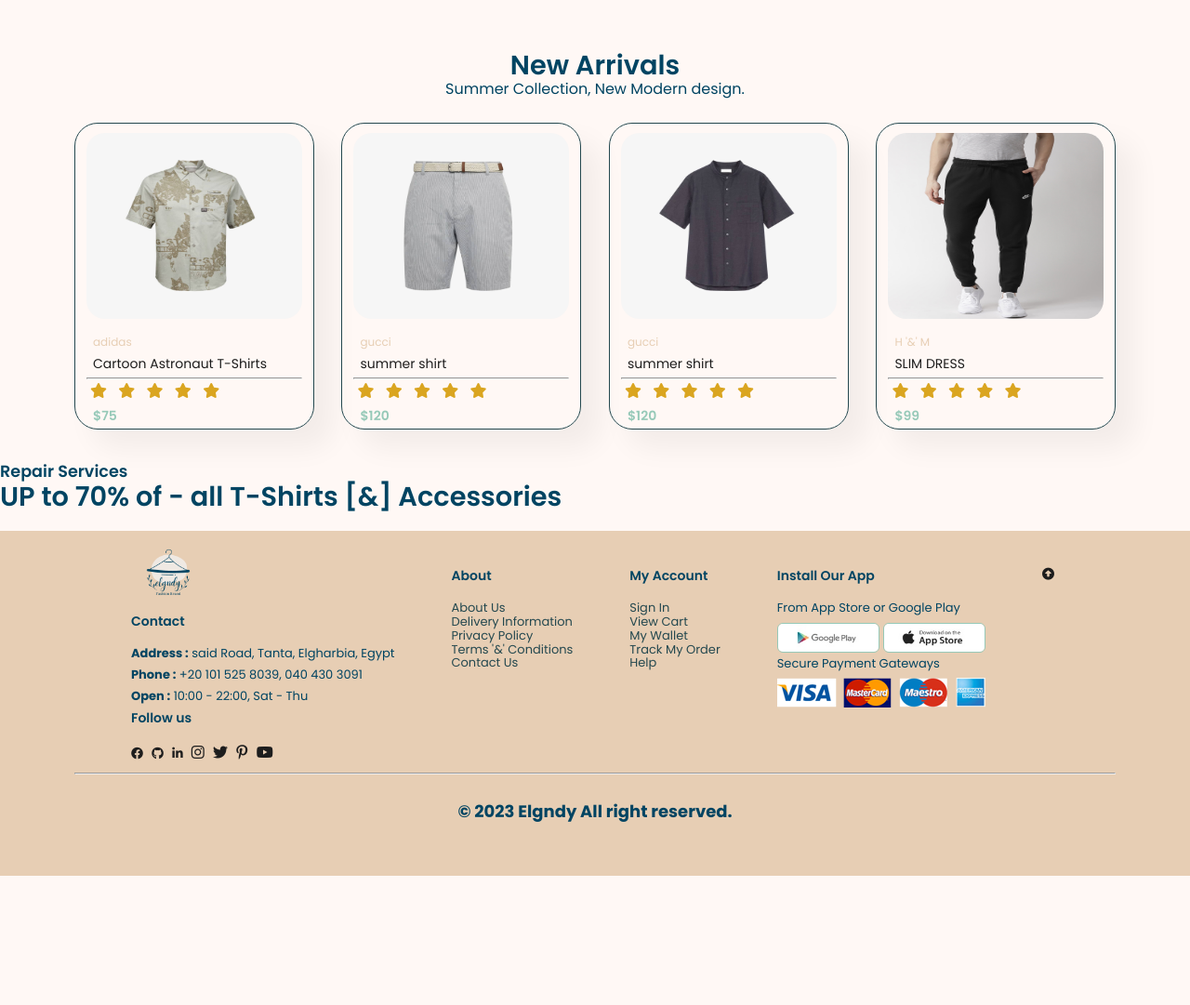
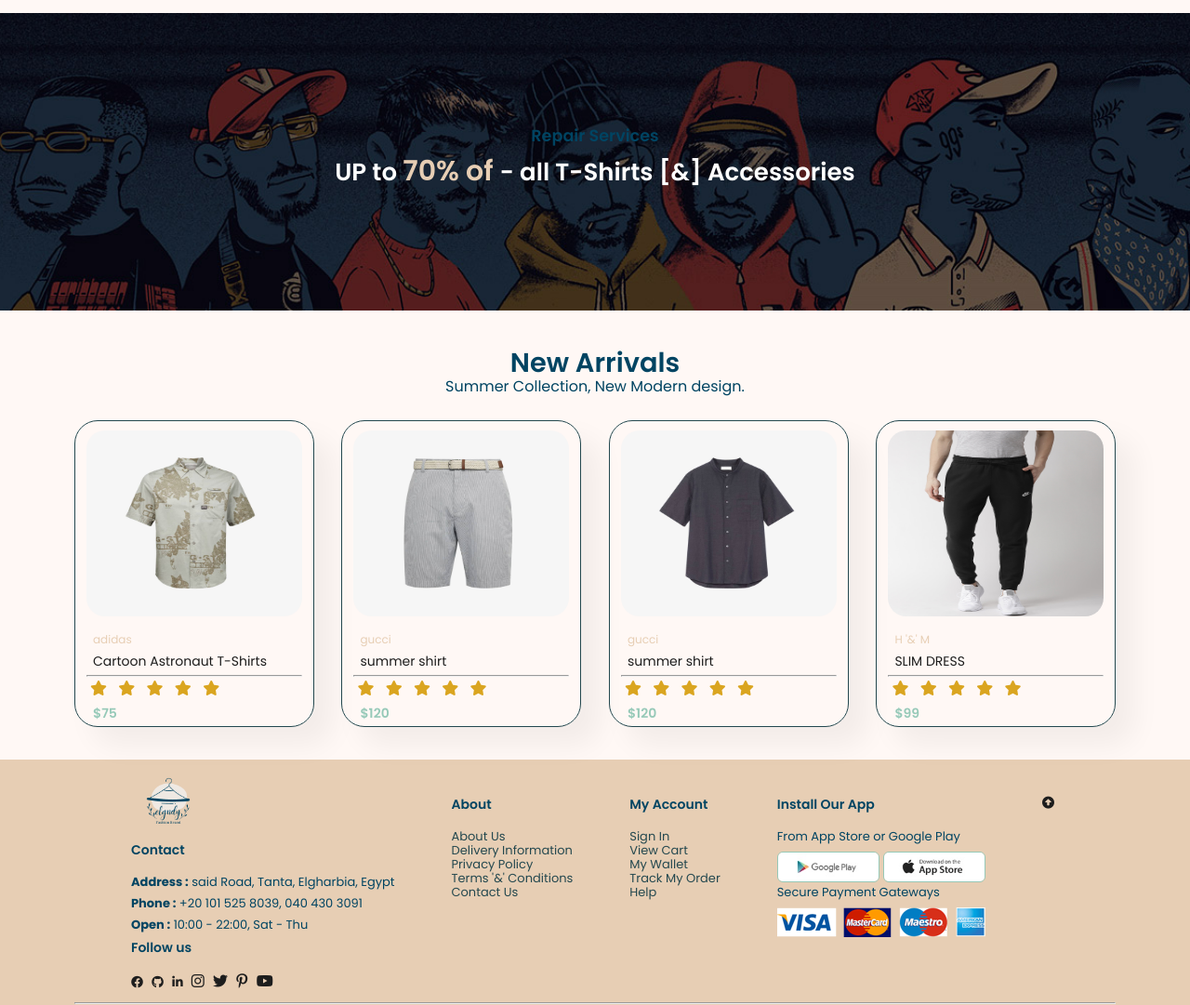
Before and after one commit to magedelgndy/e-commerce, a plain HTML site: page productdetails.html in a window 1280 px wide. Shown: the part 700-1781 px from the top of the page at 93% size. Before the commit the page ends 1642 px from the top, so only its background shows below. Drawn offline with Linux system fonts and the light colour scheme.

Commit message:
prodetails style

```diff
--- a/CSS/style.css
+++ b/CSS/style.css
@@ -342,7 +342,8 @@ background: var(--secoend-color);
   justify-content: space-between;
   padding-top: 12px;
 }
-.index-banner {
+.index-banner,
+#banner {
   display: flex;
   justify-content: center;
   align-items: center;
@@ -471,7 +472,7 @@ button.white {
 }
 
 footer {
-  margin-top: 20px;
+  /* margin-top: 20px; */
   display: flex;
   flex-direction: column;
   background-color: var(--bright-color);
--- a/productdetails.html
+++ b/productdetails.html
@@ -75,7 +75,10 @@
                   minima illum odio.</span>
         </div>
     </section>
-
+        <div id="banner" class=".section-m1 about-header">
+        <h4>Repair Services</h4>
+        <h2>UP to <span>70% of </span>- all T-Shirts [&] Accessories</h2>
+    </div>
     <section id="shop" class="section-b1 main-container">
         <h2>New Arrivals</h2>
         <p>Summer Collection, New Modern design.</p>
@@ -147,10 +150,7 @@
                     </div>
             </div>
     </section>
-    <div id="banner" class=".section-m1">
-        <h4>Repair Services</h4>
-        <h2>UP to <span>70% of </span>- all T-Shirts [&] Accessories</h2>
-    </div>
+
 
     <footer class="section-b1">
         <div class="col-container">
```
